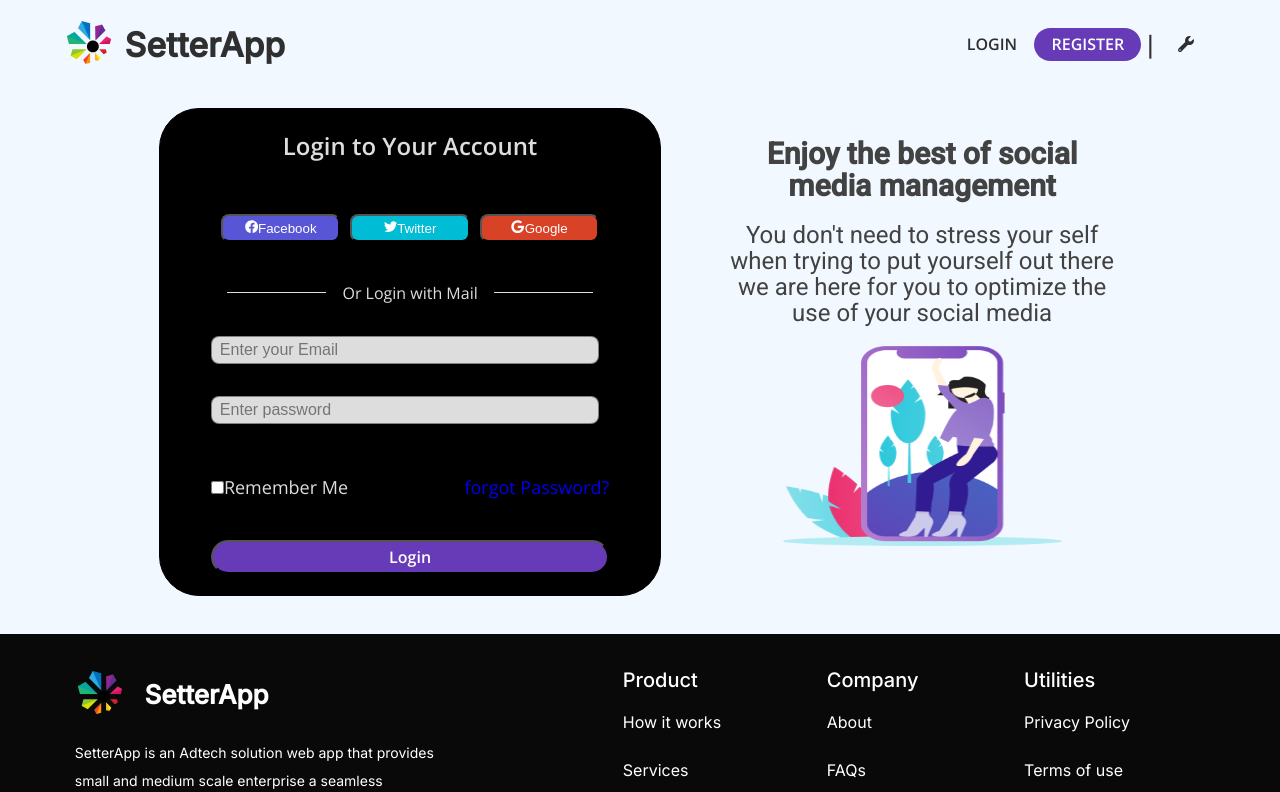
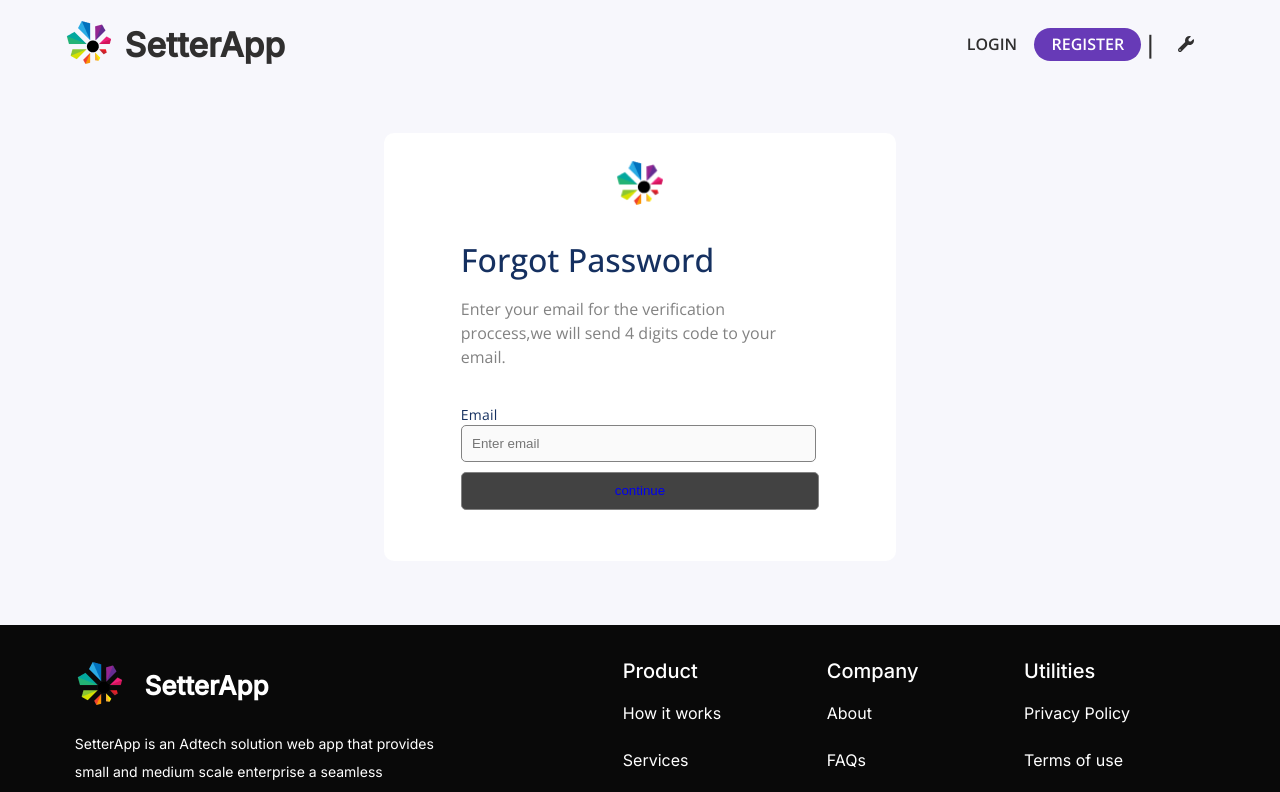
Before and after one commit to Tiidelab-Fellowship/setter-app-react-fe, a React (Create React App) app: page /ForgotPassword in a window 1280 px wide. Shown: the top 792 px of the page. Built offline with nearby package versions, Linux system fonts and the light colour scheme.

Commit message:
General Update

```diff
--- a/src/App.js
+++ b/src/App.js
@@ -1,18 +1,19 @@
 // import logo from './logo.svg';
 // import './App.css';
 import LoginPage from "./Pages/Login";
-// import SignUpPage from "./Pages/Signup";
-// import ForgotPasswordPage from "./Pages/ForgotPasswordPage";
-// import CreateNewPasswordPage from "./Pages/CreateNewPasswordPage";
-
-
+import SignUpPage from "./Pages/Signup";
+import ForgotPasswordPage from "./Pages/ForgotPasswordPage";
+import CreateNewPasswordPage from "./Pages/CreateNewPasswordPage";
+import { Routes, Route } from "react-router-dom";
 
 function App() {
   return (
-   <LoginPage />
-  //  <SignUpPage />
-  //  <ForgotPasswordPage />
-  //  <CreateNewPasswordPage />
+    <Routes>
+      <Route path="/SignUp" element={<SignUpPage />} />
+      <Route path="/LoginPage" element={<LoginPage />} />
+      <Route path="/ForgotPassword" element={<ForgotPasswordPage />} />
+      <Route path="/CreateNewPassword" element={<CreateNewPasswordPage />} />
+    </Routes>
   );
 }
 export default App;
--- a/src/Components/Forms/Forms-body.jsx
+++ b/src/Components/Forms/Forms-body.jsx
@@ -1,6 +1,7 @@
 import React from "react";
 import "../../Stylesheets/formsBody.css";
 import { FaFacebook, FaTwitter, FaGoogle } from "react-icons/fa";
+import { Link } from "react-router-dom";
 
 export const FormTextHeader = ({ text1, text2 }) => {
   return (
@@ -54,7 +55,7 @@ export const FormFooter = ({ text }) => {
           <span className="coloredText"> Services & Privacy Policy*</span>
         </p>
       </div>
-      <button className="inputButton">{text}</button>
+      <button className="inputButton"><Link to="/LoginPage" >{text}</Link></button>
     </div>
   );
 };
@@ -94,7 +95,7 @@ export const LoginFooter = () =>{
     <input type="checkbox" name="check" id="checked" />
     Remember Me
   </h1>
-  <p className="coloredText forgot"><a href="www.google.com"> forgot Password?</a></p>
+  <p className="coloredText forgot"><Link to="/ForgotPassword"> forgot Password?</Link></p>
 </div>
 <button class="LogIn-Button">Login</button>
 </React.Fragment>
--- a/src/Components/Forms/PasswordReset.jsx
+++ b/src/Components/Forms/PasswordReset.jsx
@@ -1,4 +1,5 @@
 import React from "react";
+import { Link } from "react-router-dom";
 
 export const Headline = ({headline}) =>{
   return <h1>{headline}</h1>
@@ -16,6 +17,6 @@ export const Label = ({label}) =>{
 export const InputText = ({placeholder}) =>{
   return <input type="text" className="mailInput" placeholder={placeholder} />
 };
-export const ForgotButton = ({action}) =>{
-  return <button className="continurButton">{action}</button>
+export const ForgotButton = ({action, to }) =>{
+  return <button className="continurButton"><Link to={to}>{action}</Link></button>
 };
--- a/src/Pages/CreateNewPasswordPage.jsx
+++ b/src/Pages/CreateNewPasswordPage.jsx
@@ -27,7 +27,7 @@ const CreateNewPasswordPage = () => {
         <InputText placeholder={"It must be less 8 characters"} />
         <Label label={"Confirm Password"} />
         <InputText placeholder={"It must be at least 8 characters"} />
-        <ForgotButton action={action} />
+        <ForgotButton action={action}  />
       </section>
       <Footer />
     </React.Fragment>
--- a/src/Pages/ForgotPasswordPage.jsx
+++ b/src/Pages/ForgotPasswordPage.jsx
@@ -16,6 +16,7 @@ const ForgotPasswordPage = () => {
   const paragraph =
     "Enter your email for the verification proccess,we will send 4 digits code to your email.";
   const action = "continue";
+  const to = "/CreateNewPassword"
   return (
     <React.Fragment>
       <FormHeaderWithHeader />
@@ -25,7 +26,7 @@ const ForgotPasswordPage = () => {
         <Paragraph paragraph={paragraph} />
         <Label label={"Email"} />
         <InputText placeholder={"Enter email"} />
-        <ForgotButton action={action} />
+        <ForgotButton action={action} to={to}/>
       </section>
       <Footer />
     </React.Fragment>
--- a/src/Stylesheets/Footer.css
+++ b/src/Stylesheets/Footer.css
@@ -79,7 +79,9 @@ footer{
   line-height: 31px;
 }
 
-.footerLinks > a{
+.footerLinks > a,
+.footerLinks > Link
+{
   font-family: Inter;
   font-weight: 400;
   font-size : 1rem;
@@ -111,3 +113,6 @@ hr{
 img{
   margin-right: 2%;
 }
+button > Link {
+  text-decoration: none;
+}
--- a/src/Stylesheets/PasswordReset.css
+++ b/src/Stylesheets/PasswordReset.css
@@ -10,7 +10,9 @@
 body{
   background: #f7f7fc;
 }
-
+button > Link {
+  text-decoration: none;
+}
 
 .PasswordResetContainer{
 width: 40%;
--- a/src/Stylesheets/form-header.css
+++ b/src/Stylesheets/form-header.css
@@ -5,6 +5,13 @@
   margin: 0;
   padding: 0;
   box-sizing: 0;
+  text-decoration: none;
+}
+
+Link{
+  text-decoration: none;
+}
+button > Link {
   text-decoration: none;
 }
 
--- a/src/Stylesheets/formsBody.css
+++ b/src/Stylesheets/formsBody.css
@@ -12,6 +12,9 @@
 body{
   background: #F2F8FF;
   ;
+}
+Link{
+  text-decoration: none;
 }
 
 .totalContainer{
@@ -215,3 +218,6 @@ text-align: center;
   letter-spacing: 0px;
 
 }
+button > Link {
+  text-decoration: none;
+}
--- a/src/index.js
+++ b/src/index.js
@@ -1,13 +1,16 @@
-import React from 'react';
-import ReactDOM from 'react-dom/client';
-import './index.css';
-import App from './App';
-import reportWebVitals from './reportWebVitals';
+import React from "react";
+import ReactDOM from "react-dom/client";
+import "./index.css";
+import App from "./App";
+import reportWebVitals from "./reportWebVitals";
+import { BrowserRouter } from "react-router-dom";
 
-const root = ReactDOM.createRoot(document.getElementById('root'));
+const root = ReactDOM.createRoot(document.getElementById("root"));
 root.render(
   <React.StrictMode>
-    <App />
+    <BrowserRouter>
+      <App />
+    </BrowserRouter>
   </React.StrictMode>
 );
 
```
